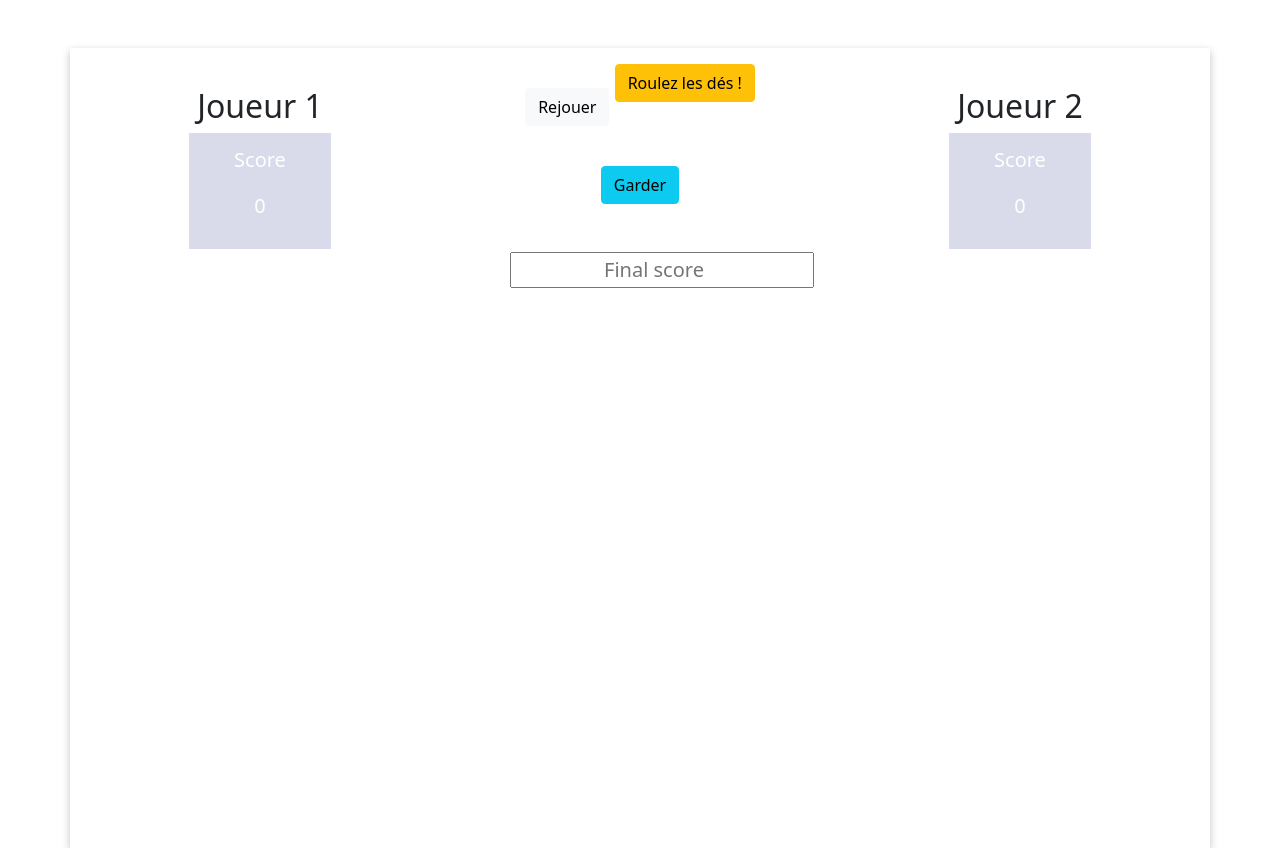
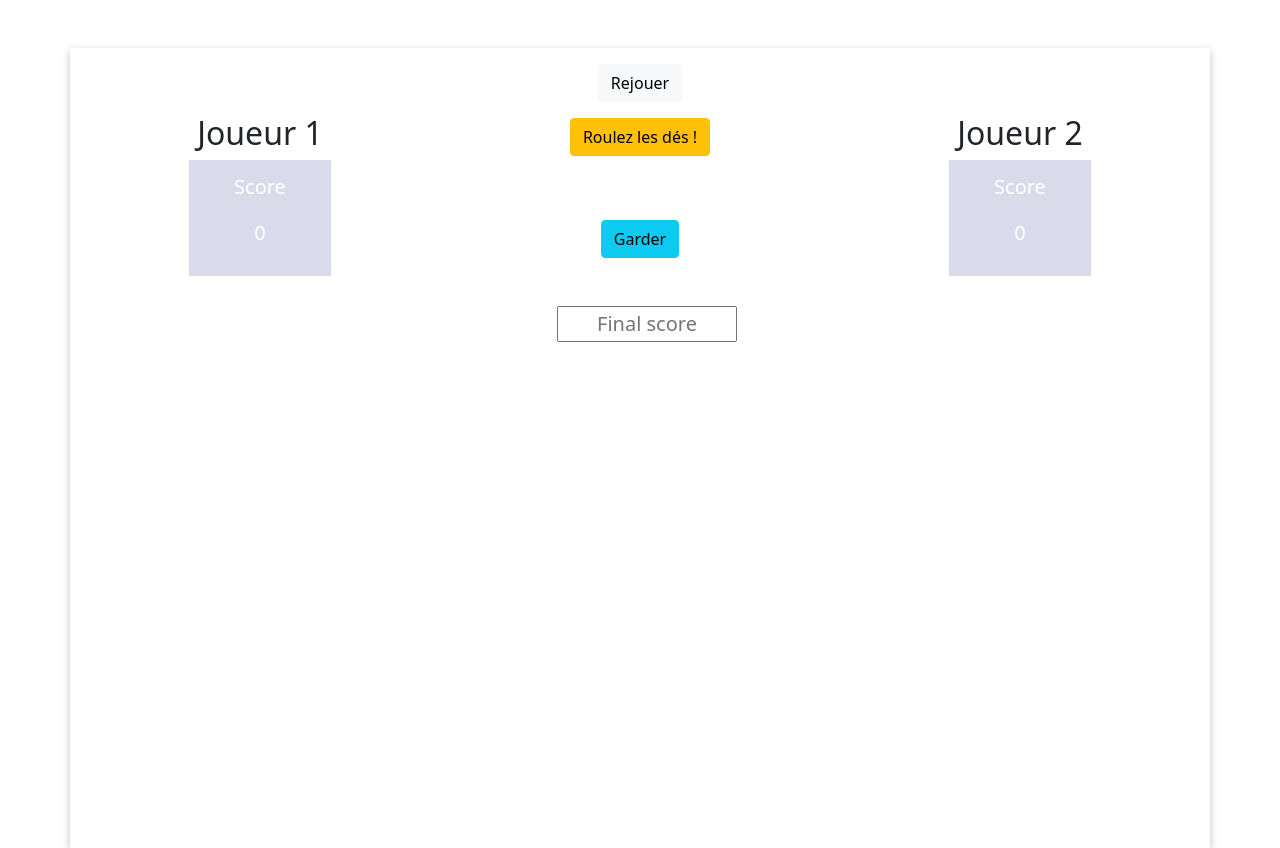
Before and after one commit to ishernan/Jeu-de-des, a plain HTML site: page index.html in a window 1280 px wide. Drawn offline with nearby package versions, Linux system fonts and the light colour scheme.

Commit message:
structure-basique2

```diff
--- a/index.html
+++ b/index.html
@@ -12,7 +12,7 @@
   <body>
 
    <div class="container text-center mt-5 box">
-      <div class="row justify-content-between align-items-center lead">
+      <div class="row justify-content-between align-items-center lead ">
         <div class="col-4">
           <h2>Joueur 1</h2>
           <div class="score-joueurs">
@@ -22,11 +22,11 @@
 
         </div>
 
-        <div class="col-3">
+        <div class="col-2">
           <button class="btn btn-light mt-3">Rejouer</button>
           <button class="btn btn-warning mt-3 mb-5">Roulez les dés !</button>
           <button class="btn btn-info mt-3 mb-5">Garder</button>
-          <input type="number" id="scoreFinal" placeholder="Final score" class="text-center lead overflow-hidden">
+          <input type="text" id="scoreFinal" placeholder="Final score" class="text-center lead">
         </div>
 
         <div class="col-4">
--- a/styles.css
+++ b/styles.css
@@ -17,3 +17,7 @@
 .player-current-score {
   font-size: 40px;
 }
+
+#scoreFinal{
+  width: 180px;
+}
```
